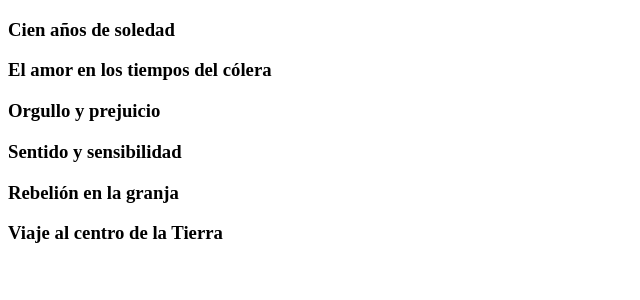
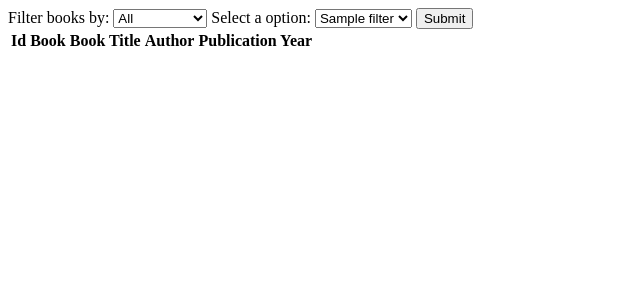
Before and after one commit to anaqc/Book_Alchemy, a Flask app: template PycharmProjects/Book_Alchemy/templates/home.html in a window 1280 px wide. Shown: the top 300 px of the page, without its empty margins (0-640 px from the left). Run offline with Flask 3, Linux system fonts and the light colour scheme; the template is opened without the code that fills it: values that come from a table or form of the project are taken from there, most other values are stand-ins (such as "Sample title", 1, 10 or a date in 2020); lists and menus that the app fills with data are empty.

Commit message:
add filter

```diff
--- a/PycharmProjects/Book_Alchemy/app.py
+++ b/PycharmProjects/Book_Alchemy/app.py
@@ -22,6 +22,26 @@
 # Create the new tables
 #with app.app_context():
 #    db.create_all()
+
+@app.route('/' ,methods=('GET','POST'))
+def home():
+    selected_first_filter = request.form.get('first_filter', 'all')
+    selected_second_filter = request.form.get('second_filter', '')
+    # Perform an explicit JOIN between Book and Author
+    books_authors = db.session.query(Book, Author).join(Author).all()
+    if request.method == 'POST':
+        books_option = ""
+        if selected_first_filter == 'books_title':
+            books_option = db.session.query(Book.id, Book.title).join(Author).all()
+        elif selected_first_filter == 'books_author':
+            books_option = db.session.query(Author.id, Author.name).all()
+        return render_template('home.html',
+                                   selected_first_filter=selected_first_filter, books_authors=books_authors,
+                                   selected_second_filter=selected_second_filter, books_option=books_option), 201
+    return render_template('home.html', books_authors=books_authors,
+                           selected_first_filter=selected_first_filter, selected_second_filter=selected_second_filter), 201
+
+
 @app.route('/add_author', methods=['GET', 'POST'])
 def add_author():
     if request.method == 'POST':
@@ -54,4 +74,4 @@
         return render_template('add_book.html')
 
 if __name__ == '__main__':
-    app.run(debug=True)
+    app.run(host="127.0.0.1", port=5000, debug=True)
--- a/PycharmProjects/Book_Alchemy/templates/add_author.html
+++ b/PycharmProjects/Book_Alchemy/templates/add_author.html
@@ -6,7 +6,6 @@
     <meta http-equiv="X-UA-Compatible" content="ie=edge">
   </head>
   <body>
-
   <form action="/add_author" method="POST">
   <label for="name">Author Name:</label>
   <input type="text" id="name" name="name" required><br><br>
@@ -16,6 +15,5 @@
   <input type="date" id="date_of_death" name="date_of_death"><br><br>
   <input type="submit" value="Add Author">
   </form>
-
   </body>
 </html>
--- a/PycharmProjects/Book_Alchemy/templates/home.html
+++ b/PycharmProjects/Book_Alchemy/templates/home.html
@@ -6,11 +6,69 @@
     <meta http-equiv="X-UA-Compatible" content="ie=edge">
   </head>
   <body>
+<form action="/" method="POST">
+   <label for="first_filter">Filter books by:</label>
+   <select name="first_filter" id="first_filter" onchange="this.form.submit()">
+     <option value="all" {% if selected_first_filter == "all" %}selected{% endif %}>All</option>
+     <option value="books_title" {% if selected_first_filter == "books_title" %}selected{% endif %}>Book title</option>
+     <option value="books_author" {% if selected_first_filter == "books_author" %}selected{% endif %}>Book author</option>
+   </select>
+    {% if selected_first_filter != 'all' %}
+  <label for="second_filter"> Select a option: </label>
+  <select name="second_filter" id="second_filter">
+    {% for id_filter, filter in  books_option %}
 
-    {% for book in books %}
-    <div> <h3>{{ book.title }}</h3>
+      {% if selected_second_filter != None %}
+        <option value="{{filter}}" {% if selected_second_filter == filter %}selected{% endif %}>{{filter}}</option>
+      {% endif %}
+    {% endfor %}
+  </select>
+    <button type="submit">Submit</button>
+  {% endif %}
+</form>
+<form action="/" method ="POST">
+
+</form>
+    <table>
+      <tr>
+        <th>Id Book</th>
+        <th>Book Title</th>
+        <th>Author</th>
+        <th>Publication Year</th>
+      </tr>
+
+      {% for book, author in books_authors %}
+      <tr>
+        {% if selected_first_filter == 'all' %}
+
+        <td>{{book.id}}</td>
+        <td>{{book.title}}</td>
+        <td>{{author.name}}</td>
+        <td>{{book.publication_year}}</td>
+
+      {% endif %}
+      {% if selected_first_filter == 'books_author' and author.name == selected_second_filter %}
+
+        <td>{{book.id}}</td>
+        <td>{{book.title}}</td>
+        <td>{{author.name}}</td>
+        <td>{{book.publication_year}}</td>
+
+      {% endif%}
+      {% if selected_first_filter == 'books_title' and book.title == selected_second_filter %}
+        <td>{{book.id}}</td>
+        <td>{{book.title}}</td>
+        <td>{{author.name}}</td>
+        <td>{{book.publication_year}}</td>
+      {% endif %}
+         </tr>
+      {% endfor %}
+
+    </table>
+
+    <div> <h3></h3>
     </div>
-    {% endfor %}
+
 
   </body>
 </html>
```
Also changed, not shown: PycharmProjects/Book_Alchemy/datas/library.sqlite.
